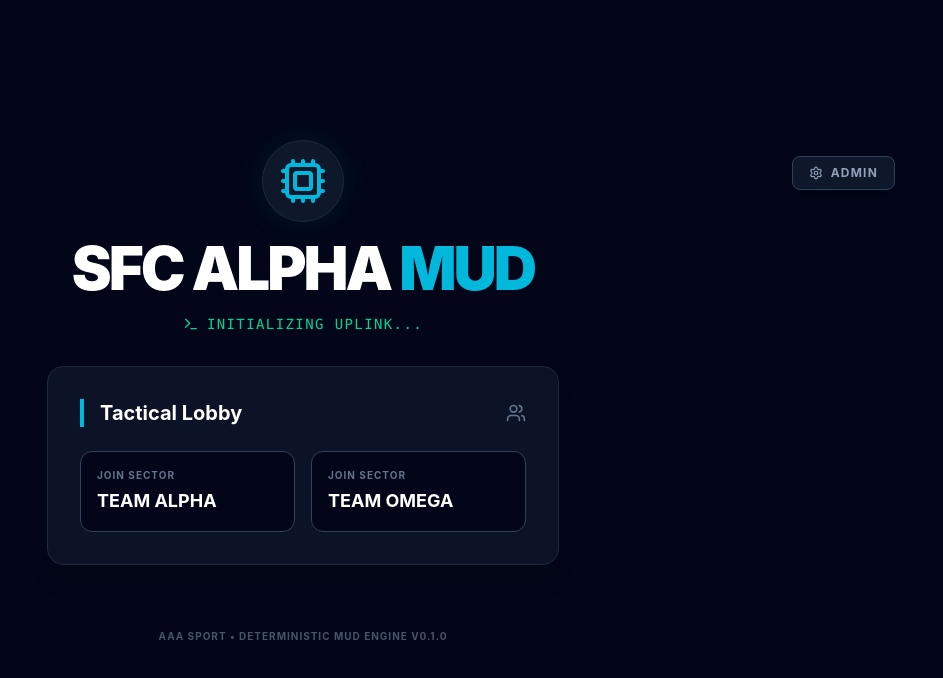
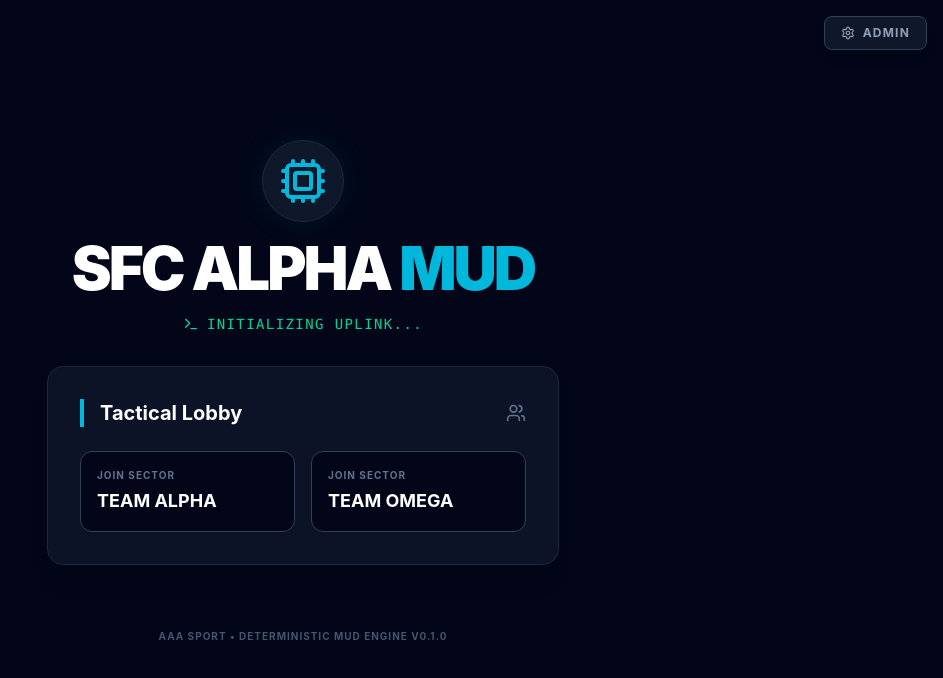
Before and after one commit to jrslyce/alphamud, a React (Vite) app: page / in a window 1280 px wide. Shown: the top 678 px of the page, without its empty margins (337-1280 px from the left). Built offline with nearby package versions, Linux system fonts and the light colour scheme; no server answers.

Commit message:
fix: make admin button on index firmly fixed to screen top right

```diff
--- a/src/App.jsx
+++ b/src/App.jsx
@@ -91,7 +91,7 @@ export default function App() {
         {!isAdminRoute && (
           <button
             onClick={() => window.location.href = '/admin'}
-            className="absolute top-4 right-4 flex items-center gap-2 px-4 py-2 bg-slate-900 border border-slate-700 hover:border-cyan-500 text-slate-400 hover:text-cyan-400 rounded-lg text-xs font-bold uppercase tracking-widest transition-all shadow-lg hover:shadow-cyan-500/20"
+            className="fixed top-4 right-4 z-50 flex items-center gap-2 px-4 py-2 bg-slate-900 border border-slate-700 hover:border-cyan-500 text-slate-400 hover:text-cyan-400 rounded-lg text-xs font-bold uppercase tracking-widest transition-all shadow-lg hover:shadow-cyan-500/20"
           >
             <Settings size={14} />
             Admin
```
